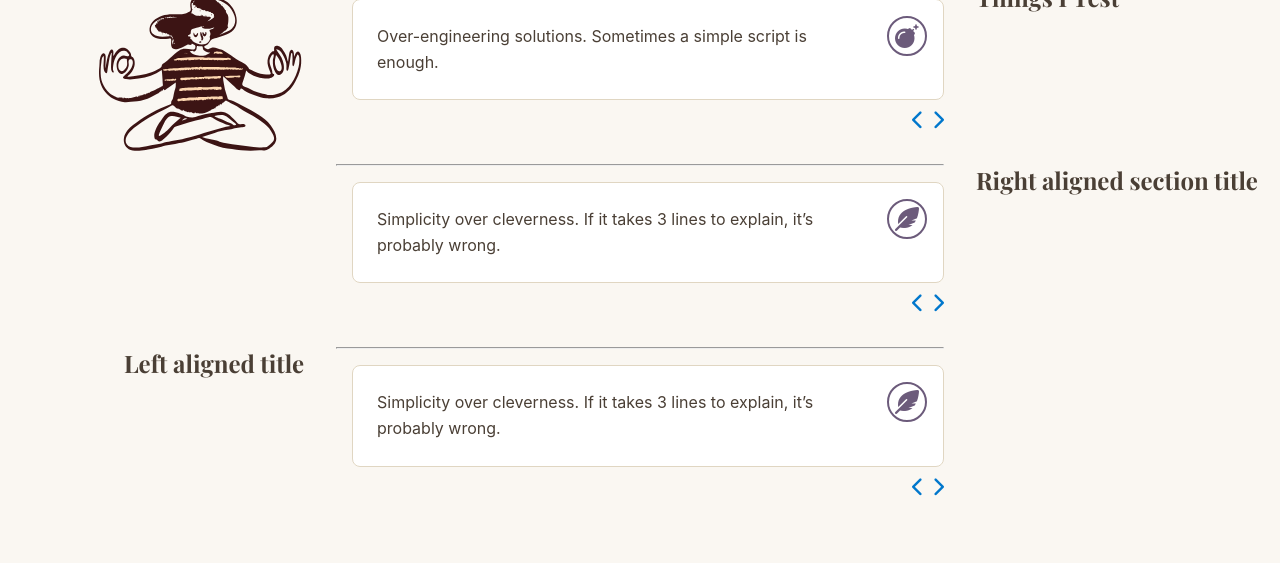
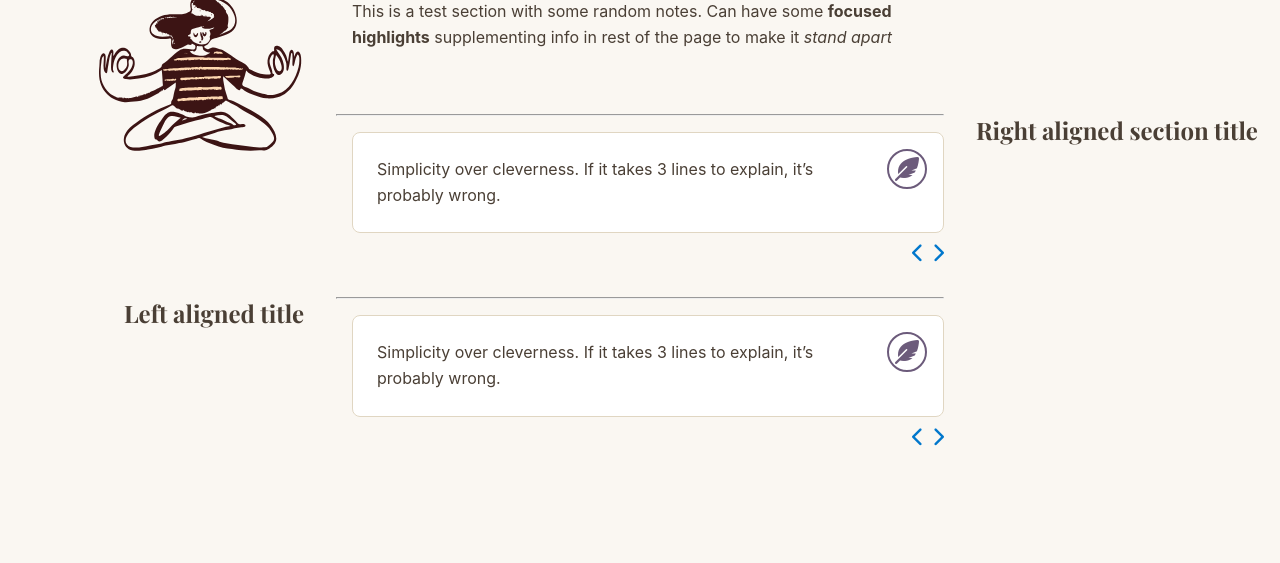
Before and after one commit to abhilashini/abhilashini.github.io, a Jekyll site: the page built from index.md, in a window 1280 px wide. Shown: the part 587-1150 px from the top of the page. Built offline with Jekyll 4.4.1, drawn with Linux system fonts in a browser that asks for light colours; after the commit the page ends 1100 px from its top, so only the background shows below that.

Commit message:
Testing left doodle section

```diff
--- a/index.md
+++ b/index.md
@@ -40,12 +40,7 @@ layout: default
 
 <!-- Left Doodle Test Section -->
 <section class="section" id="leftTest">
-  <h1 class="section-title section-title--right" data-section="avoid">
-    Things I Test
-  </h1>
-  <div class="content">
-    {% include carousel.html items=site.data.avoid %}
-  </div>
+  <p>This is a test section with some random notes. Can have some <strong>focused highlights</strong> supplementing info in rest of the page to make it <em>stand apart</em></p>
   <img src="/assets/images/MeditatingDoodle.svg" class="doodle doodle--left" alt="">
 </section>
 
```
